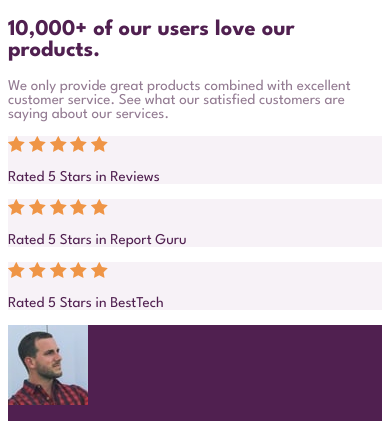
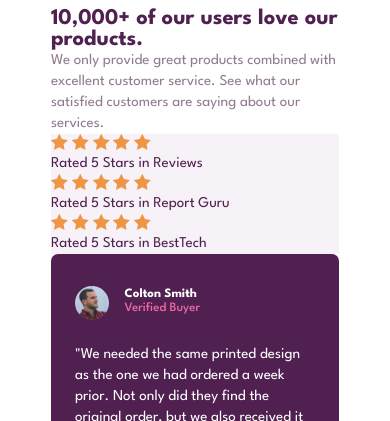
Before and after one commit to cacosted/social-proof-section, a plain HTML site: page index.html in a window 390 px wide. Shown: the top 421 px of the page. Drawn offline with Linux system fonts and the light colour scheme.

Commit message:
Completed testimonial card - mobile design

```diff
--- a/index.html
+++ b/index.html
@@ -15,7 +15,7 @@
 </head>
 
 <body>
-  <main class="container">
+  <main class="container main__container">
 
     <section class="section rating__section">
       <div class="rating__content">
@@ -61,13 +61,14 @@
 
     <section class="section section__testimonials">
       <article class="testimonial__card">
-        <div class="testimonial__header">
+        <header class="testimonial__header">
           <img class="testimonial__image" src="images/image-colton.jpg" alt="colton image">
+
           <div class="testimonial__profile">
             <h2 class="profile__name">Colton Smith</h2>
             <p class="profile__tag">Verified Buyer</p>
           </div>
-        </div>
+        </header>
         <div class="testimonial__body">
           <p>"We needed the same printed design as the one we had ordered a week prior.
             Not only did they find the original order, but we also received it in time.
--- a/styles.css
+++ b/styles.css
@@ -6,7 +6,7 @@
 }
 
 :root {
-    --dark-magent: hsl(300, 43%, 22%);
+    --dark-magenta: hsl(300, 43%, 22%);
     --soft-pink: hsl(333, 80%, 67%);
 
     --gray-magenta: hsl(303, 10%, 53%);
@@ -24,7 +24,19 @@
 body {
     font-family: 'League Spartan', sans-serif;
     font-size: var(--regular-font);
-    color: var(--dark-magent);
+    color: var(--dark-magenta);
+}
+
+h1,
+h2 {
+    margin: 0;
+    font-weight: 700;
+}
+
+p {
+    margin: 0;
+    max-width: 40ch;
+    line-height: 1.4;
 }
 
 img {
@@ -33,12 +45,20 @@ img {
 
 /* ######### Layout */
 .container {
+    width: 90%;
+    max-width: 18rem;
+    margin-inline: auto;
+}
+.main__container {
     background-color: var(--white);
 }
 
 
 .section__testimonials {
     color: var(--white);
+
+    display: grid;
+    gap: 1rem;
 }
 
 /* ######### Ratings */
@@ -54,9 +74,49 @@ img {
 /* ######### Testimonials */
 
 .testimonial__card {
-    background-color: var(--dark-magent);
+    background-color: var(--dark-magenta);
+    border-radius: 7px;
+    overflow: hidden;
+    padding-block: 2rem;
+    padding-inline: 1.5rem;
+}
+
+.testimonial__header {
+    display: flex;
+    align-items: center;
+    gap: 1rem;
+}
+
+.testimonial__image {
+    margin: 0;
+
+    border-radius: 50px;
+    overflow: hidden;
+
+    width: 14%;
+
+}
+
+.testimonial__profile {
+    font-size: .8rem;
+}
+
+
+
+.testimonial__body {
+    margin-block-start: 1.5rem;
+}
+
+
+
+/* ######### Profile */
+
+.profile__name {
+    font-size: 1em;
 }
 
 .profile__tag {
     color: var(--soft-pink);
+    font-size: 1em;
+    font-weight: 500;
 }
```
